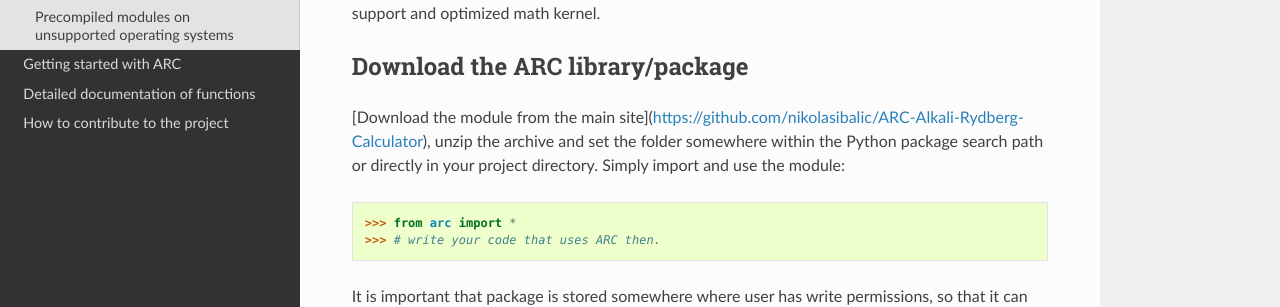
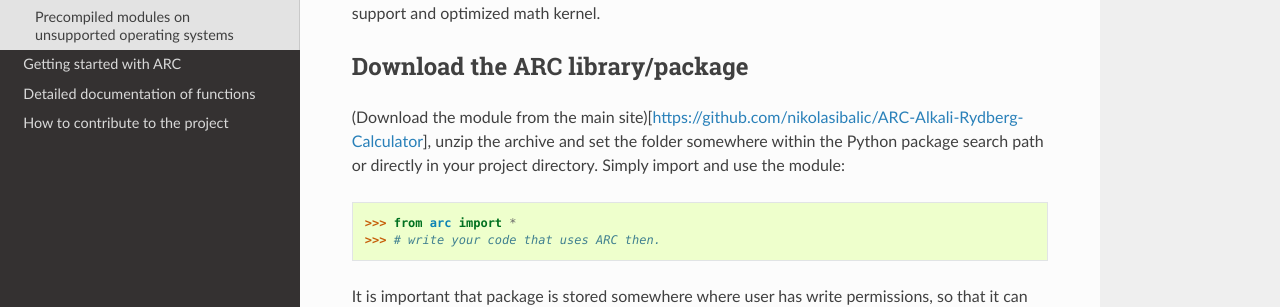
Before and after one commit to nikolasibalic/ARC-Alkali-Rydberg-Calculator, a Sphinx documentation site: the page built from doc/installation.rst, in a window 1280 px wide and 900 px high. Shown: the part 310-617 px from the top of the window. Built offline with Sphinx 7.4.7 and the Read the Docs theme 2.0.0, drawn with Linux system fonts in a browser that asks for light colours.

```diff
--- a/doc/installation.rst
+++ b/doc/installation.rst
@@ -9,7 +9,7 @@ Install Python and packages for scientific computing in Python (scipy, numpy, ma
 Download the ARC library/package
 --------------------------------
 
-[Download the module from the main site](https://github.com/nikolasibalic/ARC-Alkali-Rydberg-Calculator), unzip the archive and set the folder somewhere within the Python package search path or directly in your project directory. Simply import and use the module::
+(Download the module from the main site)[https://github.com/nikolasibalic/ARC-Alkali-Rydberg-Calculator], unzip the archive and set the folder somewhere within the Python package search path or directly in your project directory. Simply import and use the module::
 
     >>> from arc import *
     >>> # write your code that uses ARC then.
```
